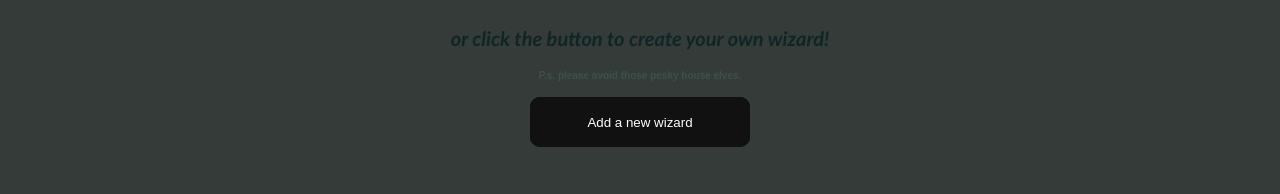
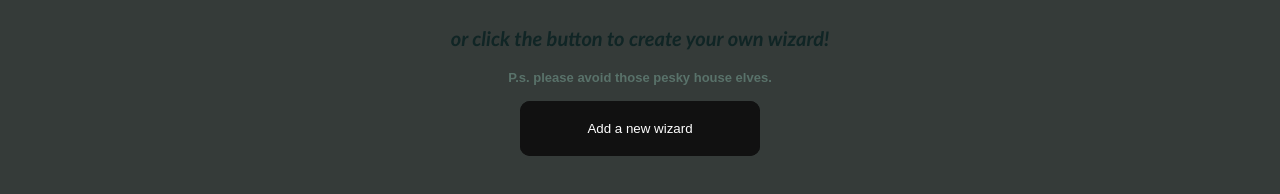
Before and after one commit to genevievesuder/Phase-1-Project-Wizarding-World, a plain HTML site: page index.html in a window 1280 px wide. Shown: the part 157-351 px from the top of the page. Drawn offline with Linux system fonts and the light colour scheme; no server answers.

Commit message:
Cleaned up HTML

```diff
--- a/index.html
+++ b/index.html
@@ -3,8 +3,7 @@
     <meta charset="UTF-8" />
     <title>Wizarding World of Hogwarts</title>
     <link rel="icon" type="image/x-icon" href="https://files.softicons.com/download/tv-movie-icons/harry-potter-icons-by-artua.com/ico/home.ico">
-    <link rel="stylesheet" type="text/css" href="style.css"
-    href="https://fonts.googleapis.com/css?family=Sofia&effect=fire"/>
+    <link rel="stylesheet" type="text/css" href="style.css"/>
   </head>
   <body style="background-color:rgb(53, 59, 57);">
     <header>
@@ -18,33 +17,11 @@
       <p style="font-size: 20px; color:rgb(16, 37, 37); font-family: 'Trebuchet MS', 'Lucida Sans Unicode', 'Lucida Grande', 'Lucida Sans', Arial, sans-serif;">
       <i>or click the button to create your own wizard!</i> <br>
       </p>
-      <p style="font-size: 10px; color:rgb(60, 81, 74)">
+      <p style="font-size: 13px; color:rgb(89, 114, 106)">
       P.s. please avoid those pesky house elves.
       </p>
       </h1>
-
-      <nav>
-        </nav>
       </header>
-      <!-- <img src = "https://www.universalbeijingresort.com/sites/default/files/active/harrypotter/hp-about-img.png"> -->
-      <main>
-      <!-- <div class="greeting">
-             <h3 id="welcome">to the Wizarding Wide Web<br>
-            view characters below...
-            </h3>
-
-        </ul> -->
-        <!-- </div>
-
-        <select id="select-box">
-          <option>Option 1</option>
-          <option>Option 2</option>
-          <option>Option 3</option>
-          <br>
-        </select>
-      </div> -->
-    </main>
-
     <div class="container">
       <form class="add-wizard-form">
         <h3>Create a Wizard</h3>
--- a/style.css
+++ b/style.css
@@ -43,6 +43,7 @@ body {
 }
 
 .glow-on-hover:hover {
+  font-size: 20px;
   background-color: blue;
   color: rgb(255, 255, 255);
   transform: scale(1.2);
@@ -52,8 +53,8 @@ body {
 
 
 .glow-on-hover {
-  width: 220px;
-  height: 50px;
+  width: 240px;
+  height: 55px;
   border: none;
   outline: none;
   color: #fff;
```
Also changed, not shown: 1 other file.
